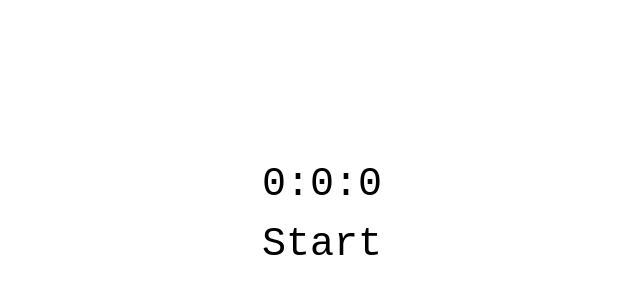
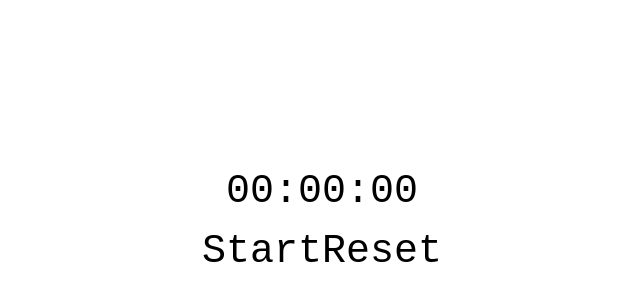
Before and after one commit to msol98/stopwatch, a React (Create React App) app: page / in a window 1280 px wide. Shown: the part 98-398 px from the top of the page, without its empty margins (318-958 px from the left). Built offline with nearby package versions, Linux system fonts and the light colour scheme.

Commit message:
Use redux in code

```diff
--- a/src/App.js
+++ b/src/App.js
@@ -1,84 +1,97 @@
 import { useEffect, useState } from 'react';
 import './App.css';
+import { connect } from 'react-redux';
+import { resume, start, pause, lap, reset } from './actions/stopwatch';
 
-function App() {
+function App({ dispatch, _startTime, _records }) {
 
-  const [second, setSecond] = useState(0);
-  const [minute, setMinute] = useState(0);
-  const [hour, setHour] = useState(0);
+  const [second, setSecond] = useState(null);
+  const [minute, setMinute] = useState(null);
+  const [hour, setHour] = useState(null);
+  const [counter, setCounter] = useState(null);
 
-  const [startTime, setStartTime] = useState(null);
-  const [counter, setCounter] = useState(null);
-  const [records, setRecords] = useState([]);
-
-  function count() {
-    const _counter = setInterval(() => {
-      let now = new Date();
-      const passedSeconds = now.getSeconds() - startTime.getSeconds();
-      setSecond(second + (passedSeconds >= 0 ? passedSeconds : passedSeconds + 60));
-
-      if (passedSeconds === 0) {
-        const passedMinutes = now.getMinutes() - startTime.getMinutes();
-        setMinute(minute + (passedMinutes >= 0 ? passedMinutes : passedMinutes + 60));
-
-        if (passedMinutes === 0) {
-          const passedHours = now.getHours() - startTime.getHours();
-          setHour(hour + passedHours);
-        }
-      }
-    }, 1000);
+  function startCounter() {
+    const _counter = setInterval(count, 1000);
     setCounter(_counter);
   }
 
-  function start() {
-    setStartTime(new Date());
-  }
-
-  function pause() {
+  function stopCounter() {
     clearInterval(counter);
     setCounter(null);
   }
 
-  function resume() {
-    setStartTime(new Date());
+  function count() {
+    let now = new Date();
+    var _second, _minute, _hour;
+    const passedSeconds = now.getSeconds() - _startTime.getSeconds();
+    _second = (second + (passedSeconds >= 0 ? passedSeconds : passedSeconds + 60));
+    setSecond(_second);
+
+    if (passedSeconds === 0) {
+      const passedMinutes = now.getMinutes() - _startTime.getMinutes();
+      _minute = (minute + (passedMinutes >= 0 ? passedMinutes : passedMinutes + 60));
+      setMinute(_minute);
+
+      if (passedMinutes === 0) {
+        const passedHours = now.getHours() - _startTime.getHours();
+        _hour = (hour + passedHours);
+        setHour(_hour);
+      }
+    }
   }
 
-  function lap() {
-    const newRec = hour + ':' + minute + ':' + second;
-    setRecords(recs => [...recs, newRec]);
+  function handleReset() {
+    setHour(null);
+    setMinute(null);
+    setSecond(null);
+    dispatch(reset());
   }
 
-  function reset() {
-    setSecond(0);
-    setMinute(0);
-    setHour(0);
-    setStartTime(null);
+  function handlePause() {
+    clearInterval(counter);
     setCounter(null);
-    setRecords([]);
+    dispatch(pause());
+  }
+
+  function handleLap() {
+    const newRec = (hour || '00') + ':' + (minute || '00') + ':' + (second || '00');
+    dispatch(lap(newRec));
   }
 
   useEffect(() => {
-    if (!!startTime)
-      count();
-  }, [startTime]);
+    if (!!_startTime)
+      startCounter();
+    else
+      stopCounter();
+  }, [_startTime]);
 
   return (
-    <div className='stopwatch flex items-center justify-center'>
-      <div>
-        {hour}:{minute}:{second}
-      </div>
-      <div className='gap-4'>
-        {!startTime && !counter && <button className='button' onClick={start}>Start</button>}
-        {!!startTime && !counter && <button onClick={resume}>resume</button>}
-        {!!startTime && !counter && <button onClick={reset}>Reset</button>}
-        {!!startTime && !!counter && <button onClick={pause}>Pause</button>}
-        {!!startTime && !!counter && <button onClick={lap}>Lap</button>}
+    <>
+      <div className='stopwatch flex items-center rounded-full justify-center'>
+        <div>
+          {hour || '00'}:{minute || '00'}:{second || '00'}
+        </div>
+        <div className='gap-4'>
+          {!_startTime && !(second || minute || hour) && <button onClick={() => dispatch(start())}>Start</button>}
+          {!_startTime && (second || minute || hour) && <button onClick={() => dispatch(resume())}>resume</button>}
+          {!!_startTime && <button onClick={handlePause}>Pause</button>}
+          {!!_startTime && <button onClick={handleLap}>Lap</button>}
+          <button onClick={handleReset}>Reset</button>
+        </div>
+
       </div>
       <div className='records'>
-        {records.map(record => <p>{record}</p>)}
+        {_records && _records.map(record => <p key={record}>{record}</p>)}
       </div>
-    </div>
+    </>
   );
 }
 
-export default App;
+const mapStateToProps = (state = { startTime: null }) => {
+  return {
+    _startTime: state.startTime,
+    _records: state.records
+  }
+}
+
+export default connect(mapStateToProps)(App);
```
